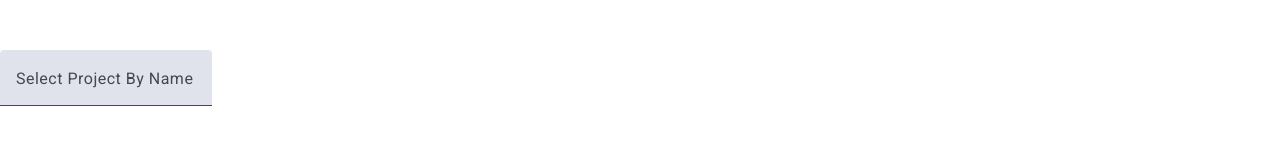
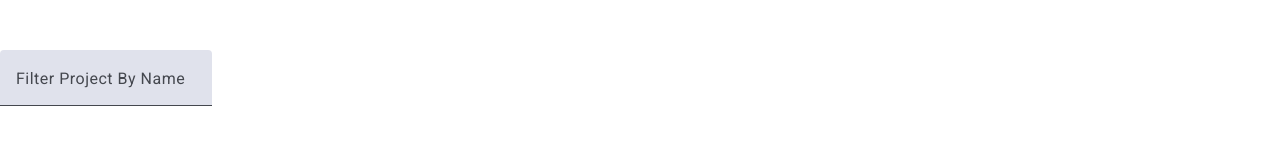
Before and after one commit to JamesFaloon/PersonalPortfolio, an Angular app: page / in a window 1280 px wide. Shown: the part 533-677 px from the top of the page. Built offline with nearby package versions, Linux system fonts and the light colour scheme.

Commit message:
updated ui to include a button to allow user to go back to the root url and updated filter projects to come from the assets.json

```diff
--- a/public/data/content.json
+++ b/public/data/content.json
@@ -20,7 +20,7 @@
     },
     "project": {
         "title": "Projects",
-        "projectName": "",
+        "filter" : "Filter Project By Name",
         "divIds": [
             "outer",
             "title",
@@ -31,7 +31,11 @@
         "icons": [
             "favorite",
             "favorite_border"
+        ],
+        "undo" : [
+            "back to root"
         ]
+
     },
     "contact": {
         "divIds": [
--- a/src/app/projects/projects.component.html
+++ b/src/app/projects/projects.component.html
@@ -7,7 +7,7 @@
 
         <mat-form-field>
             <mat-label>
-                Select Project By Name
+                {{content.filter}}
             </mat-label>
             <input matInput [(ngModel)]="this.content.projectName" (input)="filterData(this.content.projectName)" />
         </mat-form-field>
--- a/src/app/single-project/single-project.component.html
+++ b/src/app/single-project/single-project.component.html
@@ -37,10 +37,18 @@
 
             </mat-card-actions>
 
+
+
+
         </mat-card>
+
+
+
 
 
     </div>
 
+    <a> <button mat-button [routerLink]="['/']" [ngStyle]="{'margin' : '15px'}"> {{content.undo}} </button> </a>
+
 
 </div>
```
